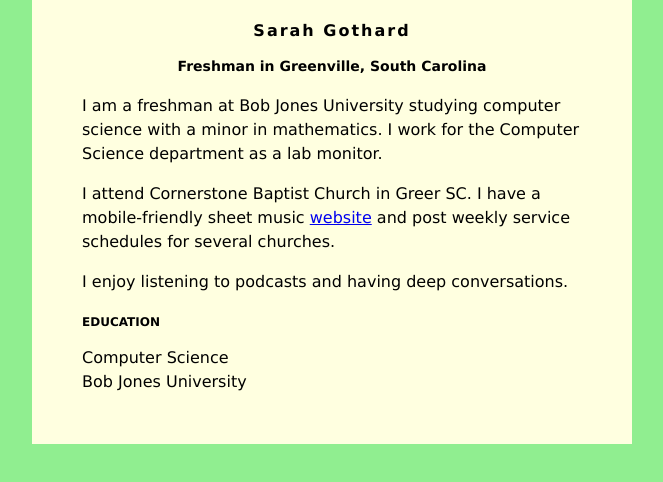
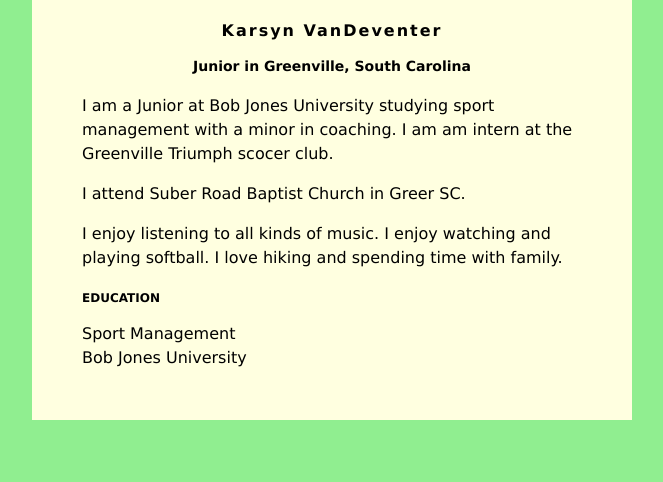
Before and after one commit to kvand828/kvand828.github.io, a plain HTML site: page index.html in a window 1280 px wide. Shown: the whole page, without its empty margins (308-971 px from the left). Drawn offline with Linux system fonts and the light colour scheme.

Commit message:
Update index.html

```diff
--- a/index.html
+++ b/index.html
@@ -30,21 +30,19 @@ h3 {
 </head>
 <body>
     <div id="content">
-        <h1>Sarah Gothard</h1>
-        <h2>Freshman in Greenville, South Carolina</h2>
+        <h1>Karsyn VanDeventer</h1>
+        <h2>Junior in Greenville, South Carolina</h2>
 
-         <p>I am a freshman at Bob Jones University studying computer science with a minor in
-            mathematics. I work for the Computer Science department as a lab monitor.</p>
+         <p>I am a Junior at Bob Jones University studying sport management with a minor in
+            coaching. I am am intern at the Greenville Triumph scocer club.</p>
          <p>
-            I attend Cornerstone Baptist Church in Greer SC. I have a mobile-friendly
-            sheet music <a href="https://mobilehymns.org/">website</a> and post weekly service
-            schedules for several churches.
+            I attend Suber Road Baptist Church in Greer SC.
          </p>
          <p>
-            I enjoy listening to podcasts and having deep conversations.
+            I enjoy listening to all kinds of music. I enjoy watching and playing softball. I love hiking and spending time with family.
          </p>
         <h3>EDUCATION</h3>
-        Computer Science<br />
+       Sport Management<br />
         Bob Jones University
     </div>
 
```
